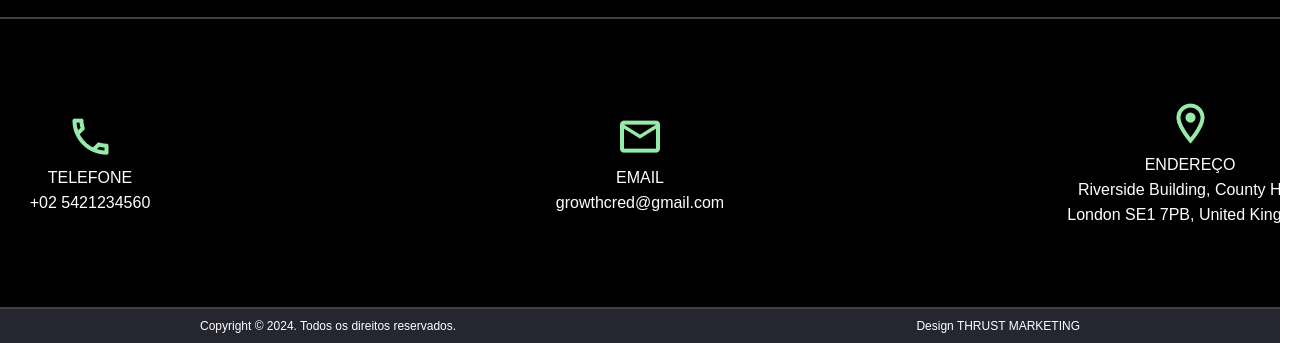
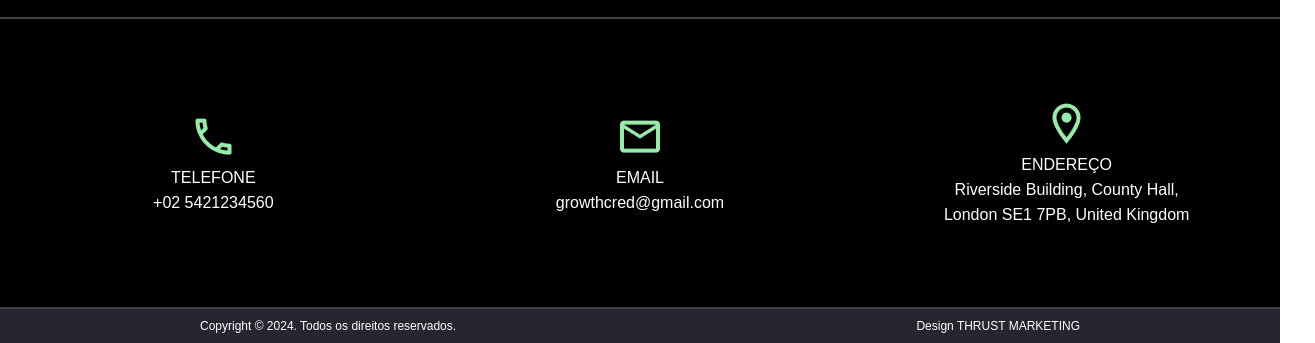
Before and after one commit to Pedrorenatopr/growth-cred, a plain HTML site: page index.html in a window 1280 px wide. Shown: the part 2393-2736 px from the top of the page, 1315 px wide, since content can reach past the window. Drawn offline with Linux system fonts and the light colour scheme.

Commit message:
ajuste footer

```diff
--- a/style.css
+++ b/style.css
@@ -197,11 +197,11 @@
 
 
 footer {
+  width: 100%;
   background-color: black;
   display: flex;
-  justify-content: center;
+  justify-content: space-around;
   align-items: center;
-  gap: 300px;
   color: white;
   text-align: center;
   padding-top: 80px;
```
